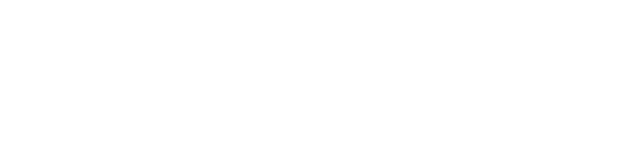
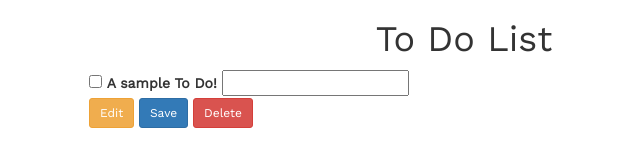
Before and after one commit to Fitzonreee/angular-todo, a plain HTML site: page index.html in a window 1280 px wide. Shown: the whole page, without its empty margins (176-816 px from the left). Drawn offline with nearby package versions, Linux system fonts and the light colour scheme.

Commit message:
Added HTML input and buttons

```diff
--- a/index.html
+++ b/index.html
@@ -10,7 +10,25 @@
   <body ng-app="todoListApp">
 
     <div class="container">
+      <div class="row">
+        <h1 class="text-center">To Do List</h1>
+      </div>
+      <div class="row">
+        <div class="col-md-8 col-md-offset-2">
 
+          <div class="list">
+            <input type="checkbox">
+            <label class="editing-label">A sample To Do!</label>
+            <input class="editing-label" type="text">
+          </div>
+          <div class="actions">
+            <a class="btn btn-sm btn-warning" href="">Edit</a>
+            <a class="btn btn-sm btn-primary" href="">Save</a>
+            <a class="btn btn-sm btn-danger" href="" class="delete">Delete</a>
+          </div>
+
+        </div>
+      </div>
     </div>
 
     <script src="https://ajax.googleapis.com/ajax/libs/angularjs/1.4.9/angular.min.js"></script>
--- a/styles/main.css
+++ b/styles/main.css
@@ -0,0 +1,11 @@
+/*************************
+		Global
+*************************/
+* {
+  font-family: 'Work Sans', serif;
+}
+
+
+/*************************
+
+*************************/
```
